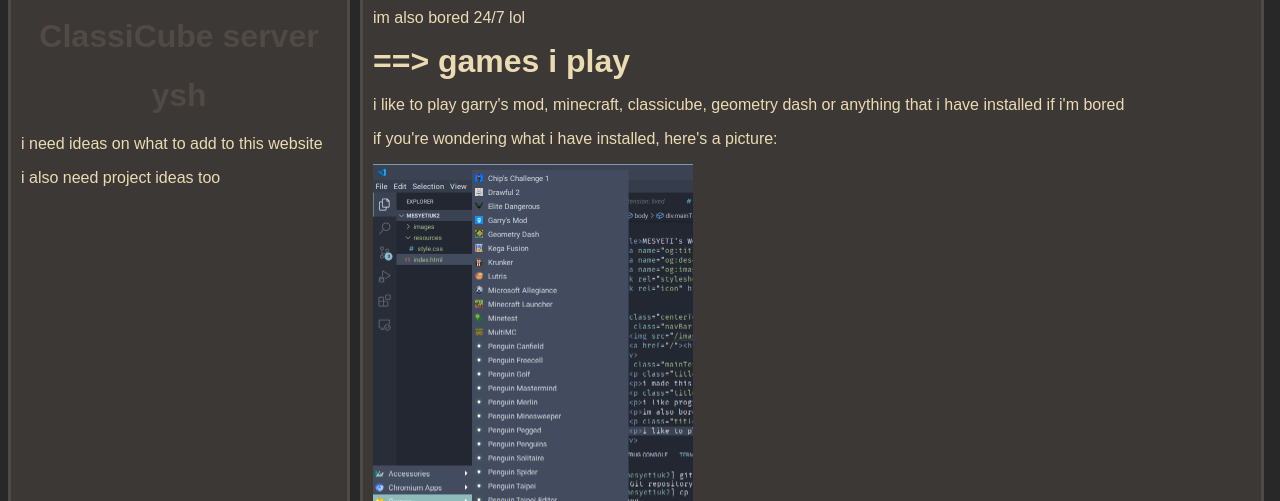
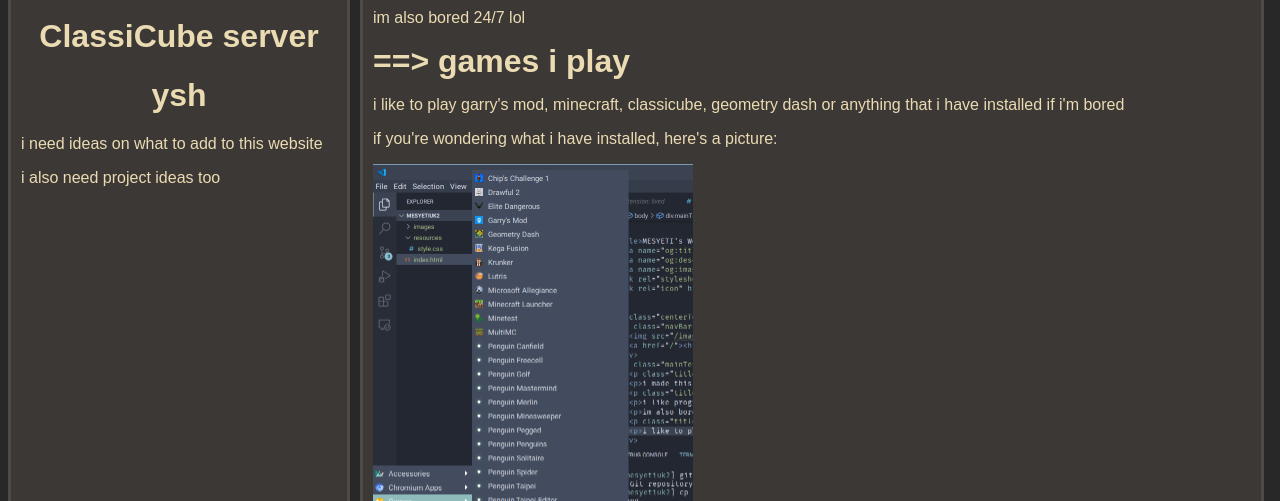
Before and after one commit to yeti0904/mesyetiuk, a plain HTML site: page index.html in a window 1280 px wide. Shown: the part 299-800 px from the top of the page. Drawn offline with Linux system fonts and the light colour scheme.

Commit message:
update button colour

```diff
--- a/resources/style.css
+++ b/resources/style.css
@@ -8,7 +8,7 @@ a {
 	text-decoration: none;
 	margin: 5px;
 	border-radius: 15px;
-	color: #504945;
+	color: #ebdbb2;
 }
 
 button {
```
